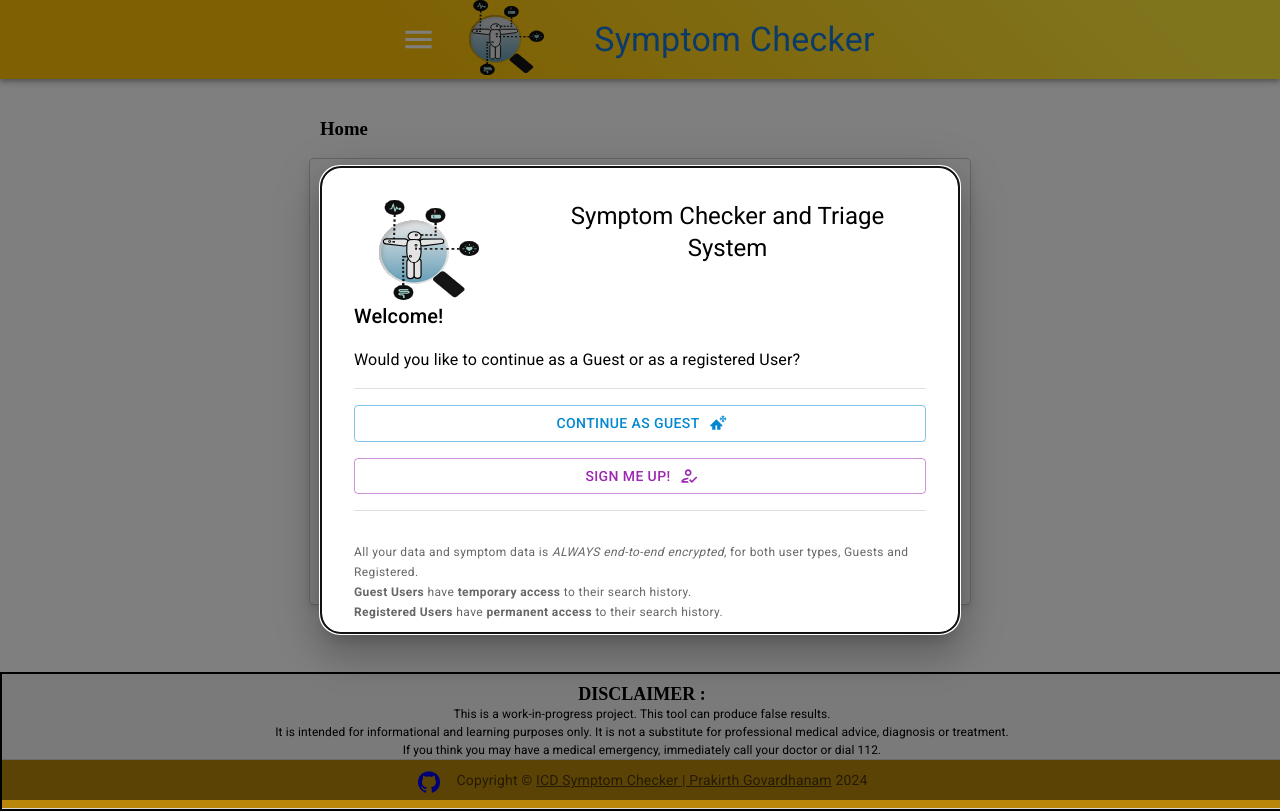
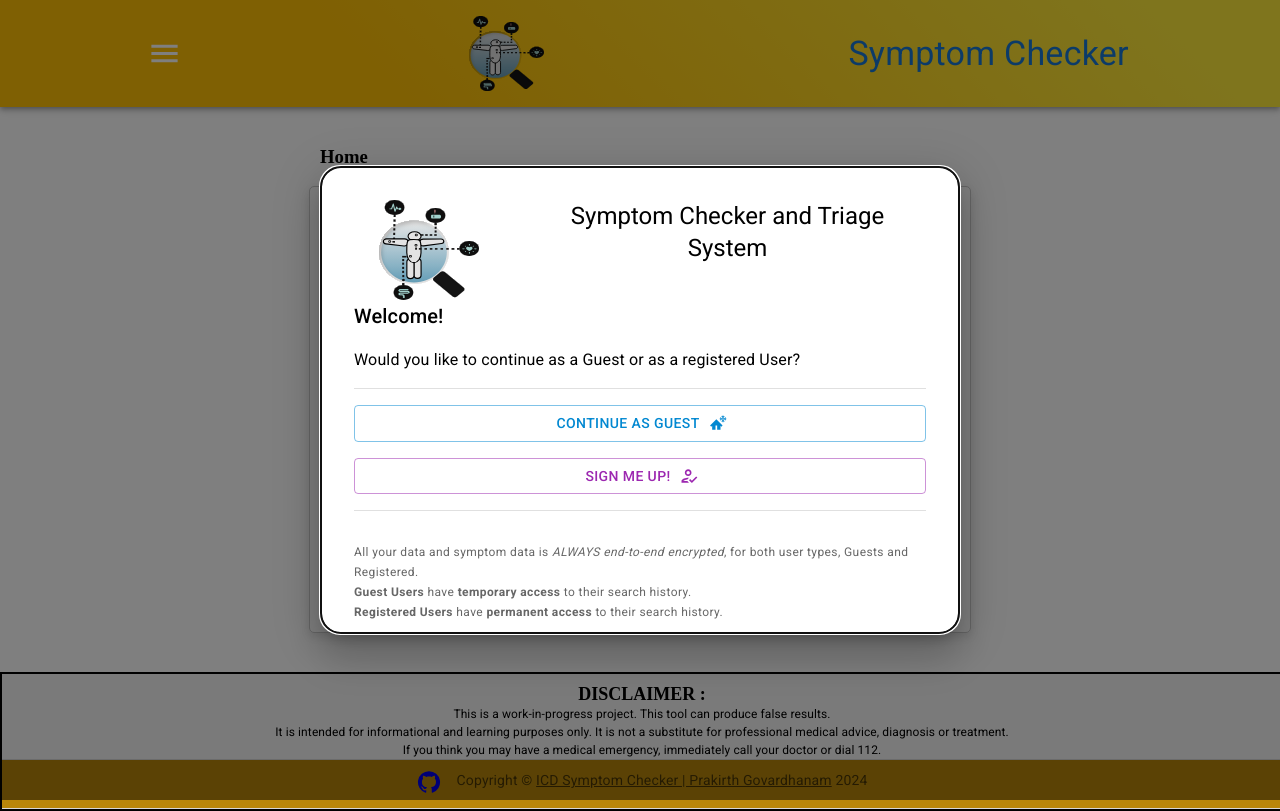
Before and after one commit to prak112/Symptom-Checker-frontend, a React (Vite) app in the folder symptom-checker-frontend/: page / in a window 1280 px wide. Built offline with nearby package versions, Linux system fonts and the light colour scheme.

Commit message:
chore: Update Header style

```diff
--- a/symptom-checker-frontend/src/components/Header.jsx
+++ b/symptom-checker-frontend/src/components/Header.jsx
@@ -7,7 +7,7 @@ import { UserContext } from '../contexts/UserContext';
 import { AppBar, Toolbar, Typography, IconButton, Avatar } from "@mui/material";
 import PermIdentityOutlinedIcon from '@mui/icons-material/PermIdentityOutlined';
 import MenuIcon from '@mui/icons-material/Menu';
-import { blue } from '@mui/material/colors';
+import { blueGrey } from '@mui/material/colors';
 import { Link } from 'react-router-dom'
 // resources
 import Logo from '../assets/logo.svg'
@@ -16,15 +16,25 @@ export default function Header({ toggleDrawer }){
     // get user info
     const { user } = useContext(UserContext)
     const appBarStyle = {
-        background: 'linear-gradient(45deg, #FFC107 30%, #FFEB3B 90%)',
-        py: '10',
-        my: '5',
-        mx: '5'
+        display: "flex",
+        justifyContent: "space-between",
+        background: "linear-gradient(45deg, #FFC107 30%, #FFEB3B 90%)",
+        py: 2,  // padding top, bottom
+        mr: 2,  // margin right
     }
     const toolBarStyle = {
-        display: 'flex',
-        justifyContent: 'center',
-        paddingRight: '200px',
+        display: "flex",
+        justifyContent: "space-around",
+        alignItems: "center",
+        flexDirection: "row",
+    }
+    const avatarStyle = {
+        bgcolor: blueGrey['A400'],
+    }
+    const imgStyle = {
+        display: 'block',
+        paddingRight: '50px',
+        paddingLeft: '25px',
     }
 
     return(
@@ -41,7 +51,8 @@ export default function Header({ toggleDrawer }){
                 <Link to="/">
                     <img src={Logo} alt='Logo'
                         width={75} height={75}
-                        style={{paddingRight: '50px', paddingLeft: '25px'}}/>
+                        style={imgStyle}
+                    />
                 </Link>
                 <Typography variant="h4" align="center" color="primary">
                     Symptom Checker
@@ -50,7 +61,7 @@ export default function Header({ toggleDrawer }){
                 ? (
                 <Link to="/profile">
                     <Avatar
-                        sx={{ bgcolor: blue[200] }}
+                        sx={avatarStyle}
                         variant="rounded"
                         alt={user.username}
                     >
```
